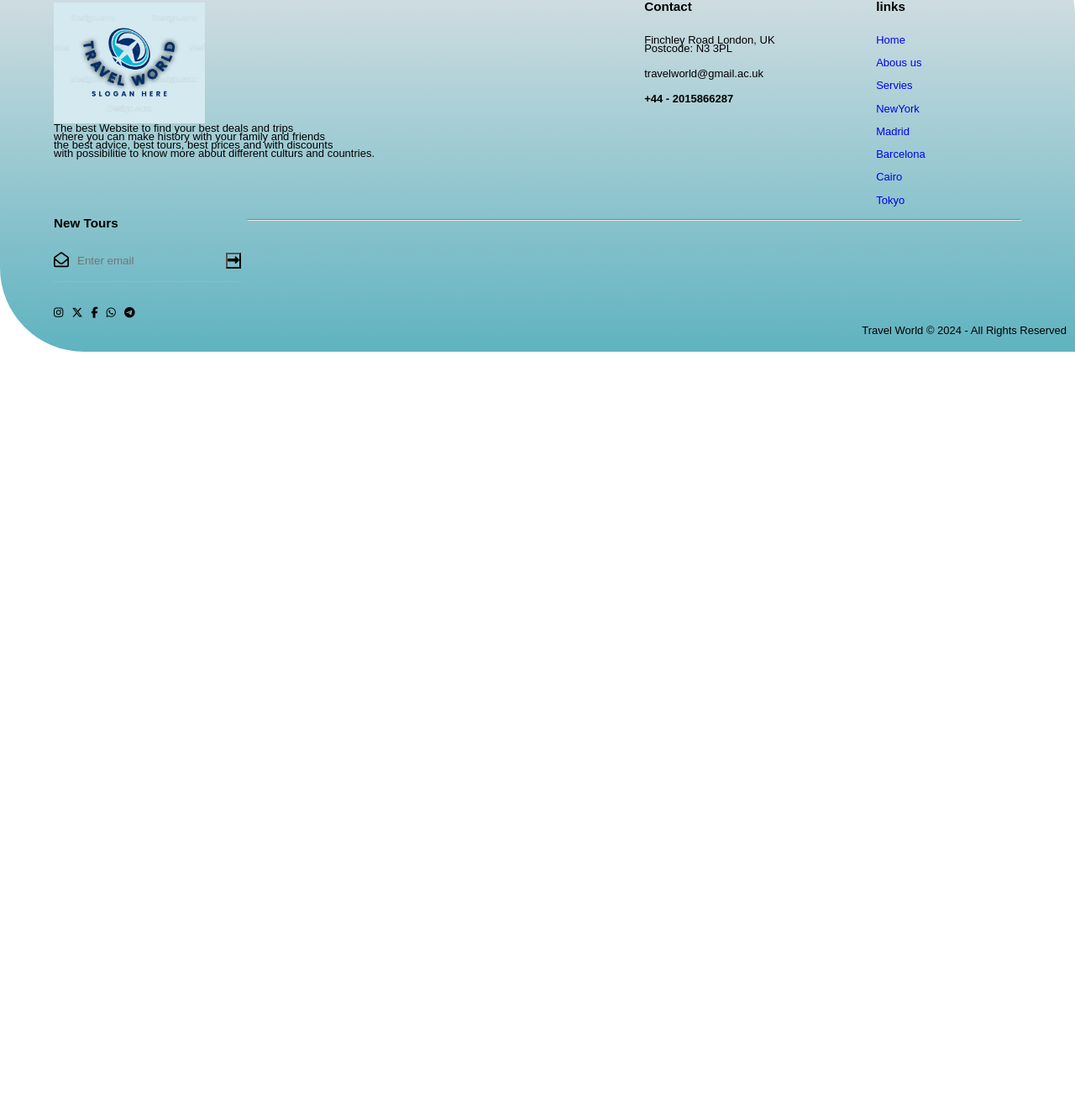
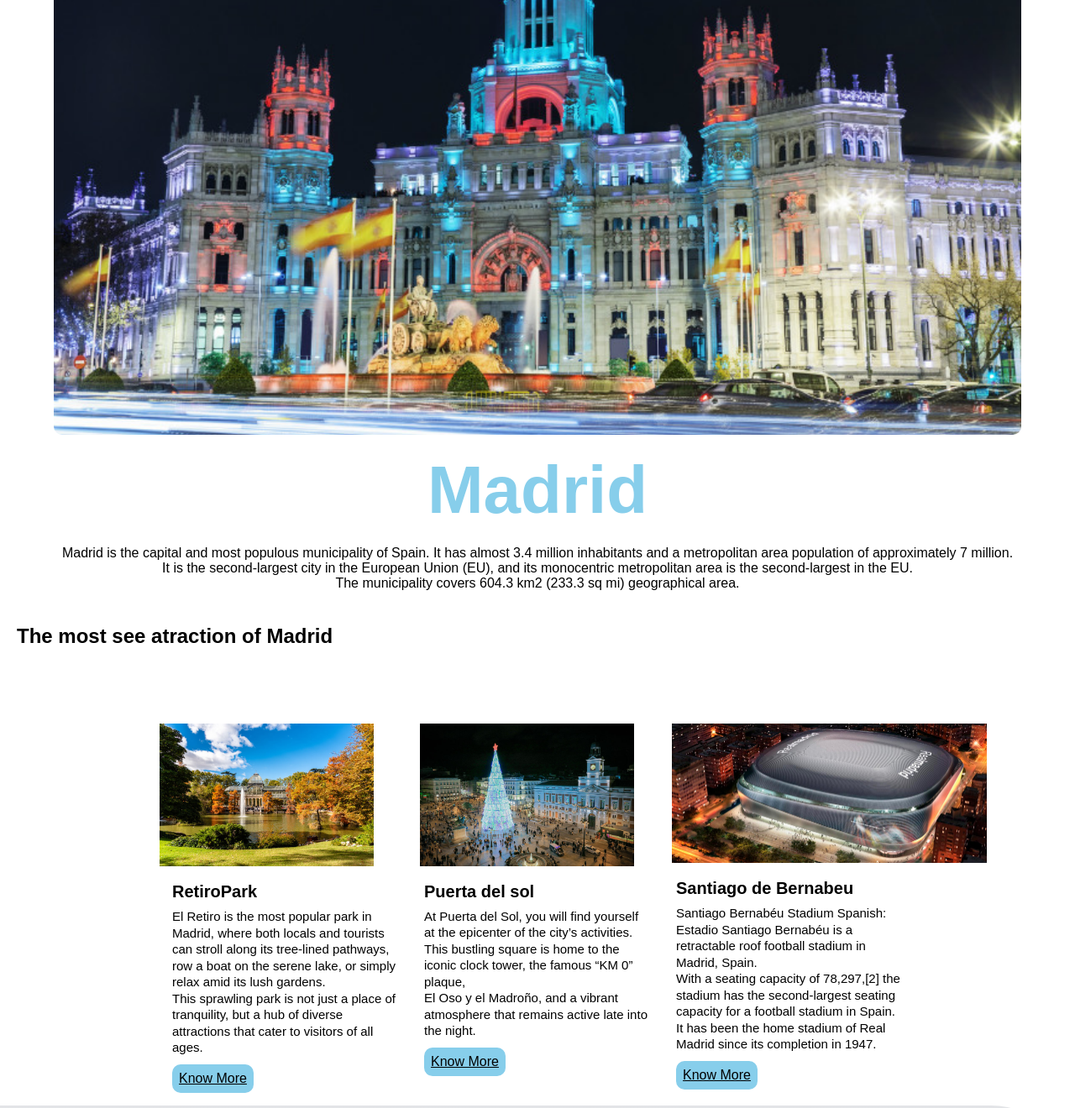
Before and after one commit to Ariotario/Lab, a plain HTML site: page madrid.html in a window 1280 px wide. Shown: the part 284-1604 px from the top of the page at 84% size. Before the commit the page ends 800 px from the top, so only its background shows below. Drawn offline with Linux system fonts and the light colour scheme.

Commit message:
Add files via upload

```diff
--- a/madrid.html
+++ b/madrid.html
@@ -32,6 +32,67 @@
             </li>
         </ul>
        </nav>
+       <header>
+        <div class="container">
+          <div class="header-container">
+            <img src="images/Madrid.jpg" alt="Madrid" class="madrid">
+          </div>
+        </div>
+       </header>
+       <section class="content">
+          <div class="container-content">
+            <div class="text">
+              <h1 class="header-title">Madrid</h1>
+              <p class="information">
+                Madrid is the capital and most populous municipality of Spain. It has almost 3.4 million inhabitants and a metropolitan area population of approximately 7 million.<br>
+                It is the second-largest city in the European Union (EU), and its monocentric metropolitan area is the second-largest in the EU.<br>
+                The municipality covers 604.3 km2 (233.3 sq mi) geographical area.
+              </p>
+            </div>
+          </div>
+       </section>
+       <section class="article">
+          <div class="container-for-article">
+           <h2 class="title">The most see atraction of Madrid</h2>
+          </div>
+          <div class="container-for-card">
+            <div class="card">
+              <img src="images/Retiro.jpg" alt="RetiroPark" class="RetiroPark">
+              <div class="card-content">
+                <h3 class="card-title">RetiroPark</h3>
+                <p>
+                  El Retiro is the most popular park in Madrid, where both locals and tourists can stroll along its tree-lined pathways,<br>
+                  row a boat on the serene lake, or simply relax amid its lush gardens.<br>
+                  This sprawling park is not just a place of tranquility, but a hub of diverse attractions that cater to visitors of all ages.
+                </p>
+                <a href="#" class="button1">Know More</a>
+              </div>
+            </div>
+            <div class="card">
+              <img src="images/Sol.jpg" alt="Puerta del sol" class="PuertadelSol">
+              <div class="card-content">
+                <h3 class="card-title">Puerta del sol</h3>
+                <p>At Puerta del Sol, you will find yourself at the epicenter of the city’s activities.<br>
+                  This bustling square is home to the iconic clock tower, the famous “KM 0” plaque,<br>
+                  El Oso y el Madroño, and a vibrant atmosphere that remains active late into the night.
+                </p>
+                <a href="#" class="button2">Know More</a>
+              </div>
+            </div>
+            <div class="card">
+              <img src="images/Bernabeu.jpg" alt="Santiago de Bernabeu" class="Bernabeu">
+              <div class="card-content">
+                <h3 class="card-title">Santiago de Bernabeu</h3>
+                <p>
+                  Santiago Bernabéu Stadium Spanish: Estadio Santiago Bernabéu is a retractable roof football stadium in Madrid, Spain.<br>
+                  With a seating capacity of 78,297,[2] the stadium has the second-largest seating capacity for a football stadium in Spain.<br>
+                  It has been the home stadium of Real Madrid since its completion in 1947.
+                </p>
+                <a href="#" class="button3">Know More</a>
+              </div>
+            </div>
+          </div>
+       </section>
        <footer class="footer-style">
         <div class="footer-row">
             <div class="column">
--- a/style.css
+++ b/style.css
@@ -263,7 +263,16 @@ hr {
     object-fit: cover;
     display: block;
     border-radius: 10px;
-    margin-left:  90px;
+    margin: 0 auto 20px;
+}
+
+.madrid {
+    width: 90%;
+    height: 600px;
+    object-fit: cover;
+    display: block;
+    border-radius: 10px;
+    margin: 0 auto 20px;
 }
 
 .header-title {
@@ -364,7 +373,20 @@ hr {
     margin-right: 20px;
 }
 
+.RetiroPark {
+    width: 85%;
+    height: auto;
+    margin-right: 20px;
+}
+
 .HighLine {
+    width: 85%;
+    height: auto;
+    margin-left: 10px;
+    margin-right: 10px;
+}
+
+.PuertadelSol {
     width: 85%;
     height: auto;
     margin-left: 10px;
@@ -373,6 +395,12 @@ hr {
 
 .AmericanMuseum {
     width: 90%;
+    height: auto;
+    margin-left: 10px;
+}
+
+.Bernabeu {
+    width: 125%;
     height: auto;
     margin-left: 10px;
 }
```
Also changed, not shown: images/Bernabeu.jpg (added), images/Retiro.jpg (added), images/Sol.jpg (added).
